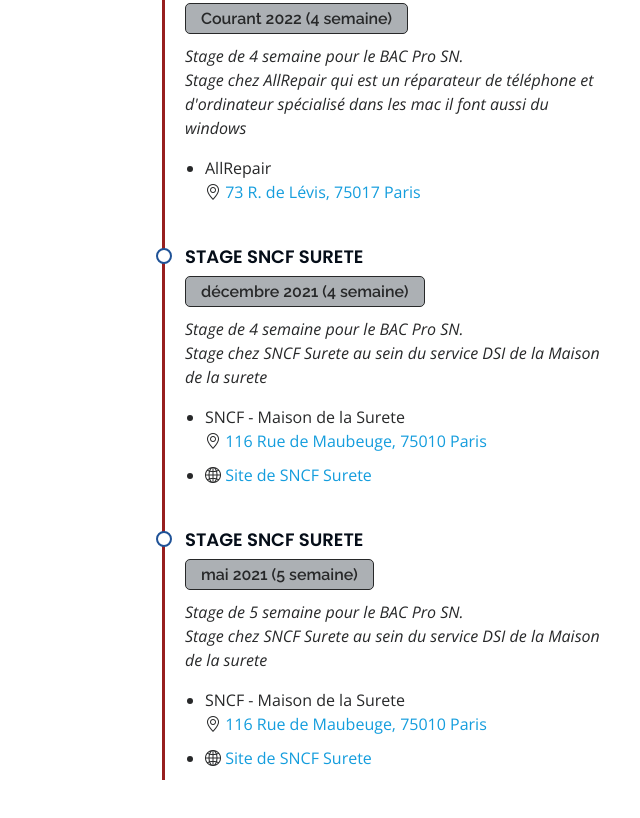
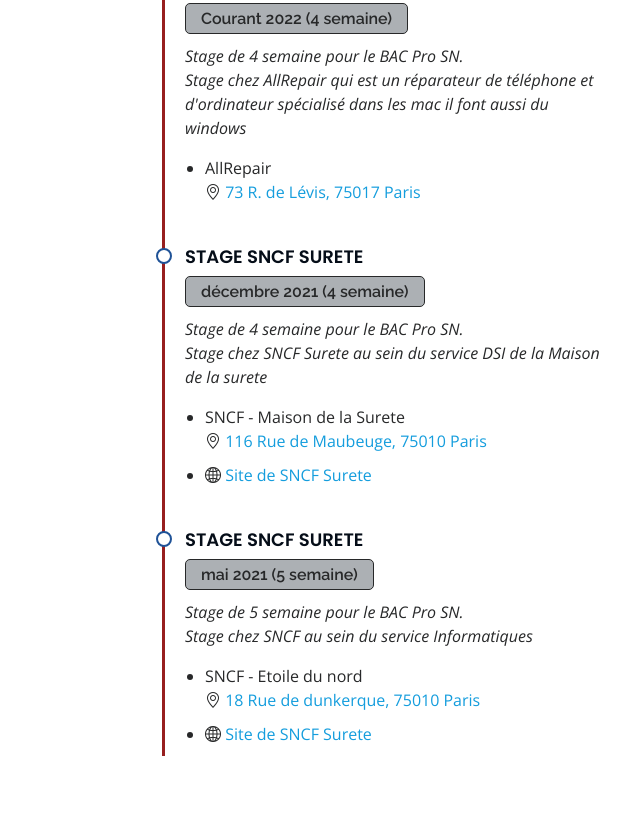
Before and after one commit to OmegaGuardian/OmegaGuardian.github.io, a plain HTML site: page index.html in a window 1280 px wide. Shown: the part 2352-3170 px from the top of the page, without its empty margins (640-1280 px from the left). Drawn offline with nearby package versions, Linux system fonts and the light colour scheme; animation ran at ten frames a second.

Commit message:
Update index.html

```diff
--- a/index.html
+++ b/index.html
@@ -259,9 +259,9 @@
             <div class="formation-item">
               <h4>Stage SNCF SURETE</h4>
               <h5>mai 2021 (5 semaine)</h5>
-              <p><em>Stage de 5 semaine pour le BAC Pro SN. <br> Stage chez SNCF Surete au sein du service DSI de la Maison de la surete </em></p>
+              <p><em>Stage de 5 semaine pour le BAC Pro SN. <br> Stage chez SNCF au sein du service Informatiques </em></p>
               <ul>
-                <li>SNCF - Maison de la Surete <br><i class="bi bi-geo-alt"></i> <a href="https://maps.app.goo.gl/9bQhPYLk4F7hQxuG6" target="_blank">116 Rue de Maubeuge, 75010 Paris</a></li>
+                <li>SNCF - Etoile du nord<br><i class="bi bi-geo-alt"></i> <a href="https://maps.app.goo.gl/9bQhPYLk4F7hQxuG6" target="_blank">18 Rue de dunkerque, 75010 Paris</a></li>
                 <li><i class="bi bi-globe2"></i> <a href="https://www.surete-ferroviaire.sncf.com/" target="_blank">Site de SNCF Surete</a></li>
               </ul>
             </div>
```
